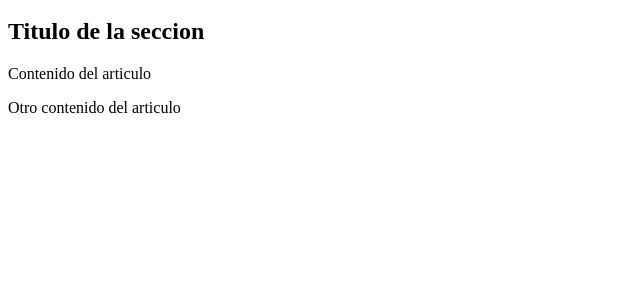
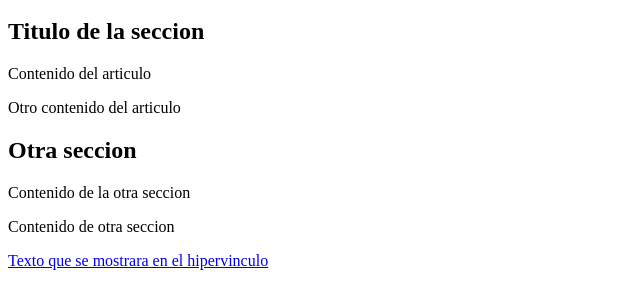
Before and after one commit to Tomy-Ambuhl/actividad-1---Ambuhl, a plain HTML site: page index.html in a window 1280 px wide. Shown: the part 136-444 px from the top of the page, without its empty margins (0-640 px from the left). Drawn offline with Linux system fonts and the light colour scheme.

Commit message:
hice el footer

```diff
--- a/index.html
+++ b/index.html
@@ -3,7 +3,7 @@
 <head>
     <meta charset="UTF-8">
     <meta name="viewport" content="width=device-width, initial-scale=1.0">
-    <title>TP informática-Ambuhl</title>
+    <title>Proyecto-Ambuhl</title>
 </head>
 <body>
      <header>
@@ -26,7 +26,20 @@
                 <p>Otro contenido del articulo</p>
             </article>
         </section>
-
+        <section>
+            <h2>Otra seccion</h2>
+            <article>
+            <p>Contenido de la otra seccion</p>
+            </article>
+        </section>
+        <section>
+            <article>
+                <p>Contenido de otra seccion</p>
+            </article>
+        </section>
     </main>
+    <footer>
+        <a href="nombre-de-la-pagina.html">Texto que se mostrara en el hipervinculo</a>
+    </footer>
 </body>
 </html>
```
